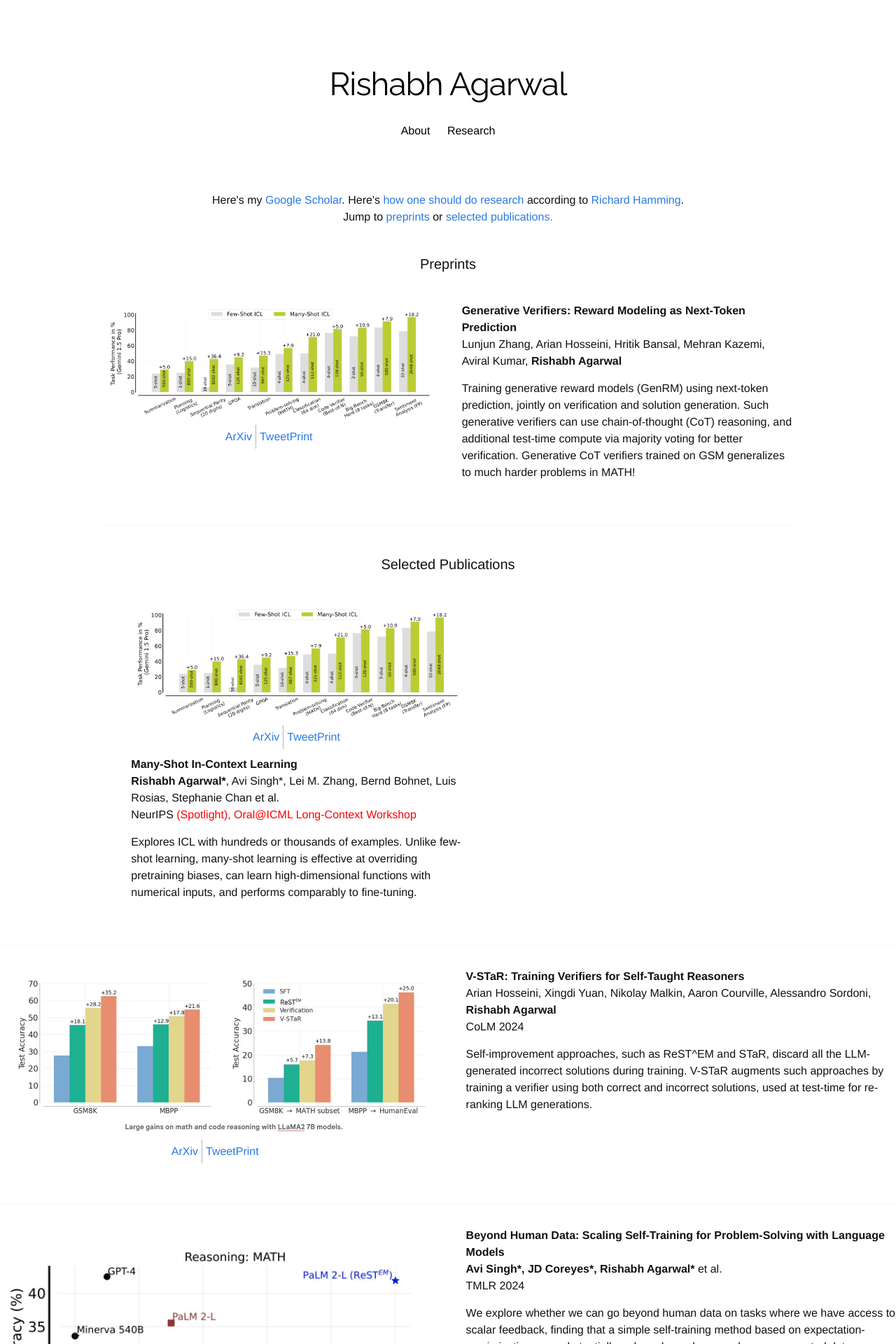
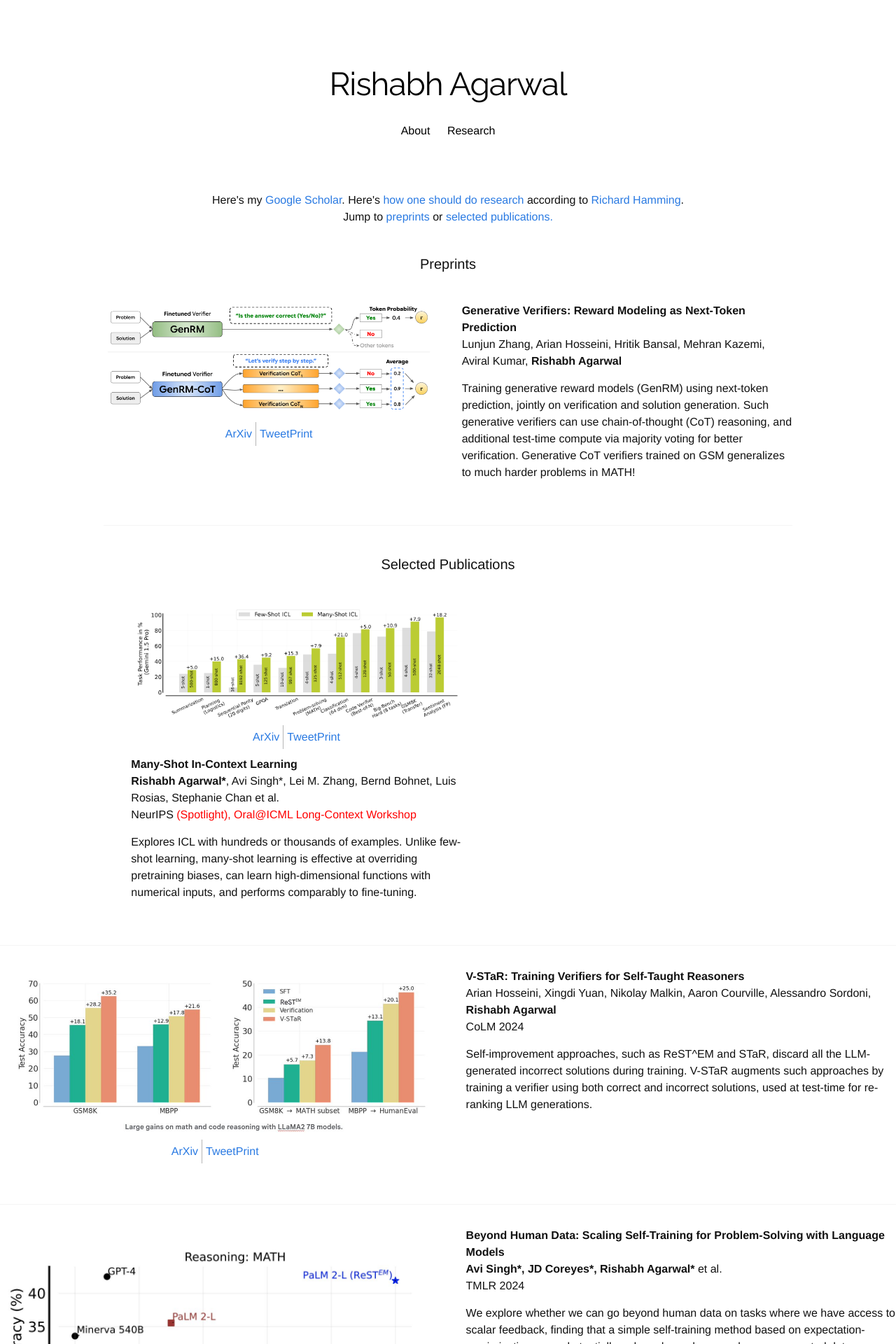
Before and after one commit to agarwl/agarwl.github.io, a Jekyll site: the page built from research.html, in a window 1280 px wide. Shown: the top 1920 px of the page at 70% size. Built offline with Jekyll 4.4.1, drawn with Linux system fonts in a browser that asks for light colours; nearby versions of some CDN libraries; some web fonts are replaced; a style sheet for code colours, icons or effects is not loaded.

Commit message:
Update research.html

```diff
--- a/research.html
+++ b/research.html
@@ -13,7 +13,7 @@ title: "Research Overview"
 
   <div class="row">
     <div class="six columns">
-      <img style="margin-top:0em" src="/images/research/many_shot.png">
+      <img style="margin-top:0em" src="/images/research/genrm.png">
       <table>
         <tr>
           <td><a href="https://arxiv.org/abs/2408.15240">ArXiv</a></td>
```
